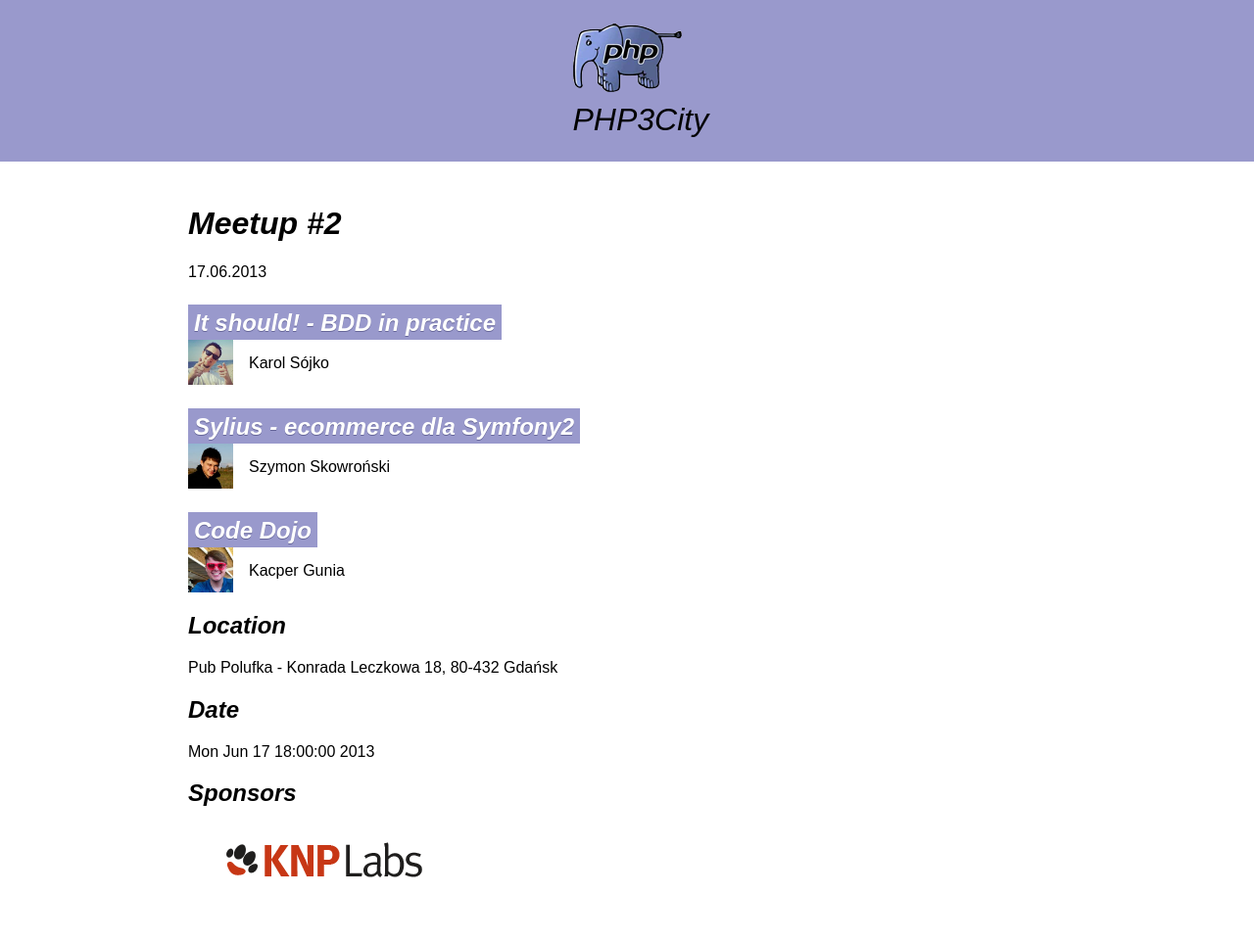
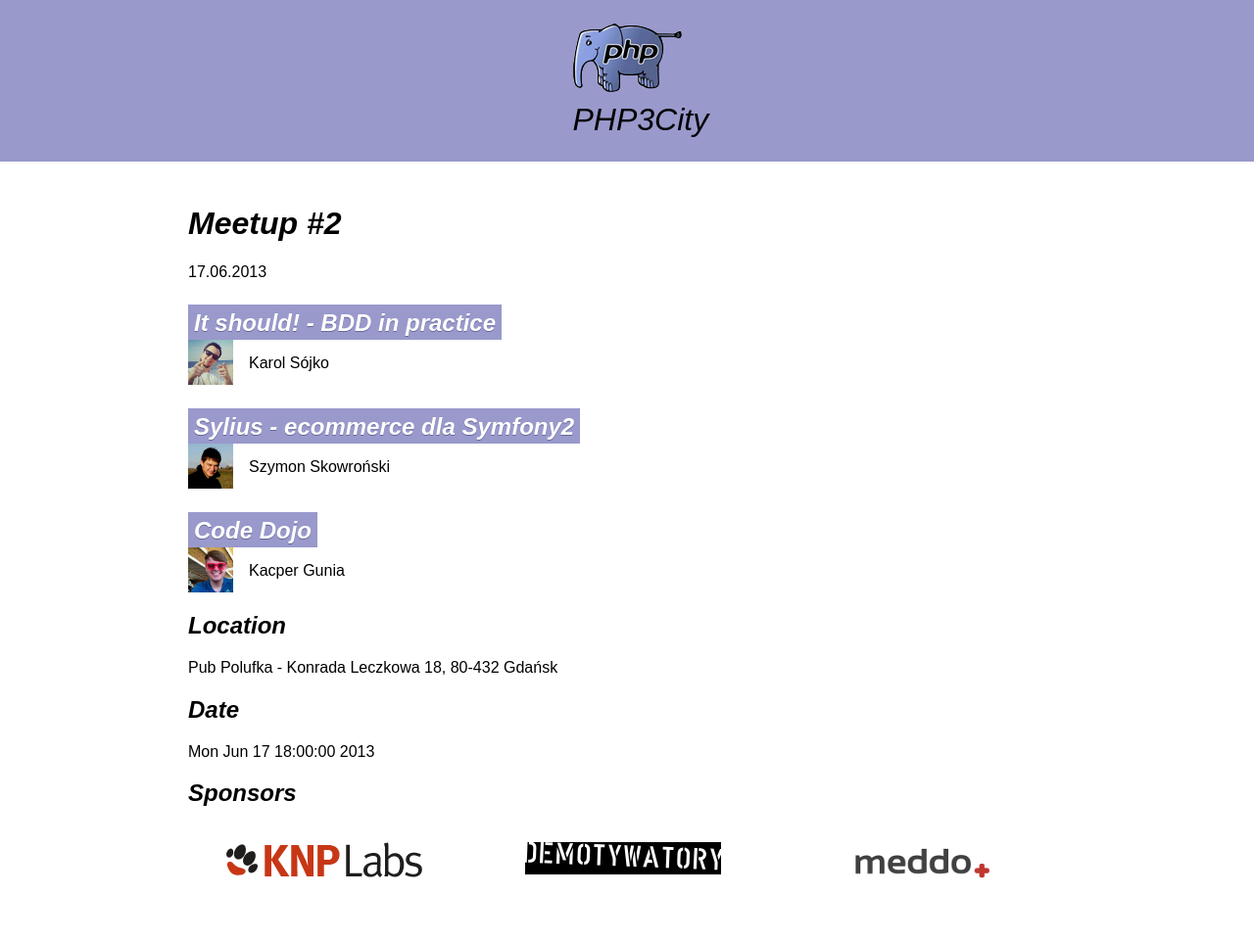
Before and after one commit to php3city/php3city.pl, a Jekyll site: the page built from _posts/2013-06-17-meetup-2.md, in a window 1280 px wide. Shown: the whole page at 98% size. Built offline with Jekyll 4.4.1, drawn with Linux system fonts in a browser that asks for light colours; some web fonts are replaced.

Commit message:
Added all sponsors for second meetup

```diff
--- a/_posts/2013-06-17-meetup-2.md
+++ b/_posts/2013-06-17-meetup-2.md
@@ -37,5 +37,7 @@
 ## Sponsors
 
 <ul class="sponsors">
-    <li><a href="http://knplabs.pl"><img src="/media/2/sponsor-knp.png" alt="KNP Labs"></a></li>
+    <li><a href="http://www.knplabs.pl"><img src="/media/2/sponsor-knp.png" alt="KNP Labs"></a></li>
+    <li><a href="http://www.demotywatory.pl"><img src="/media/2/sponsor-dem.png" alt="demotywatory.pl"></a></li>
+    <li><a href="http://www.meddo.pl"><img src="/media/2/sponsor-meddo.png" alt="meddo"></a></li>
 </ul>
```
Also changed, not shown: media/2/sponsor-dem.png (added), media/2/sponsor-meddo.png (added).
